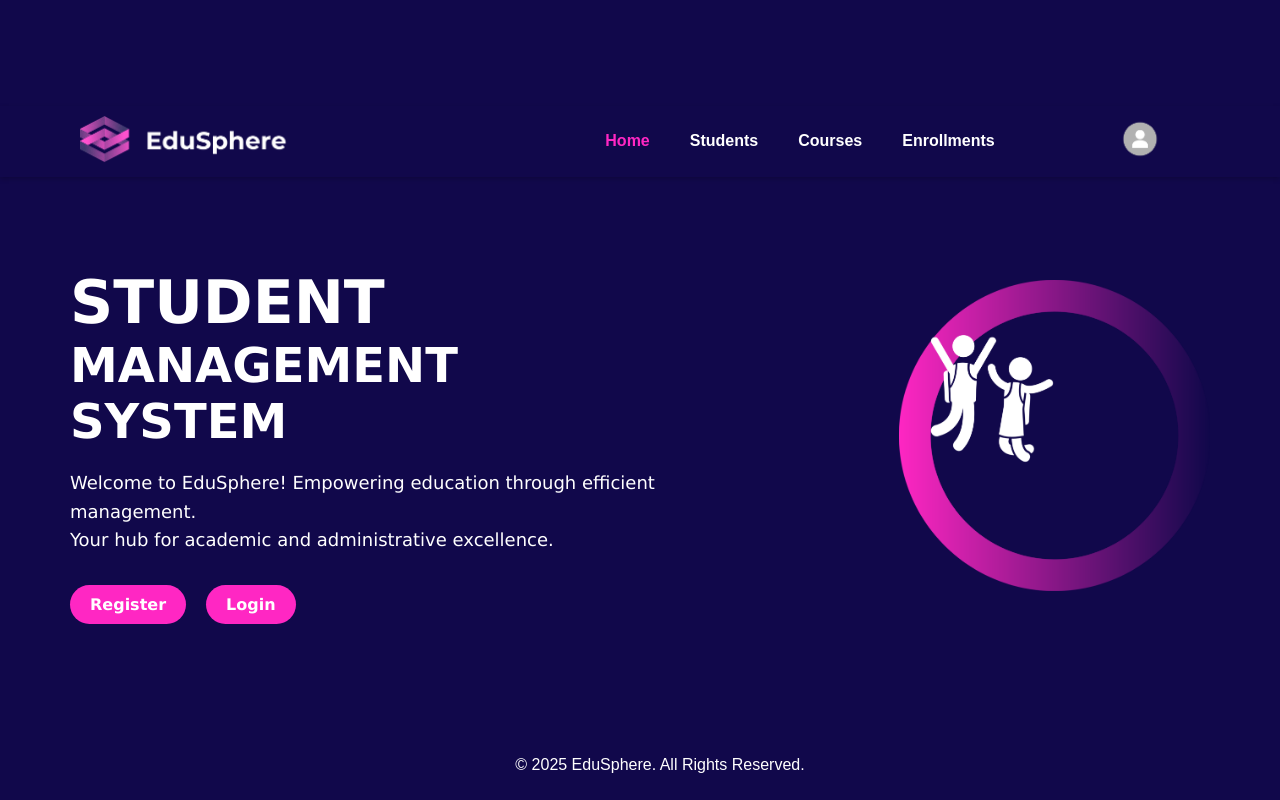
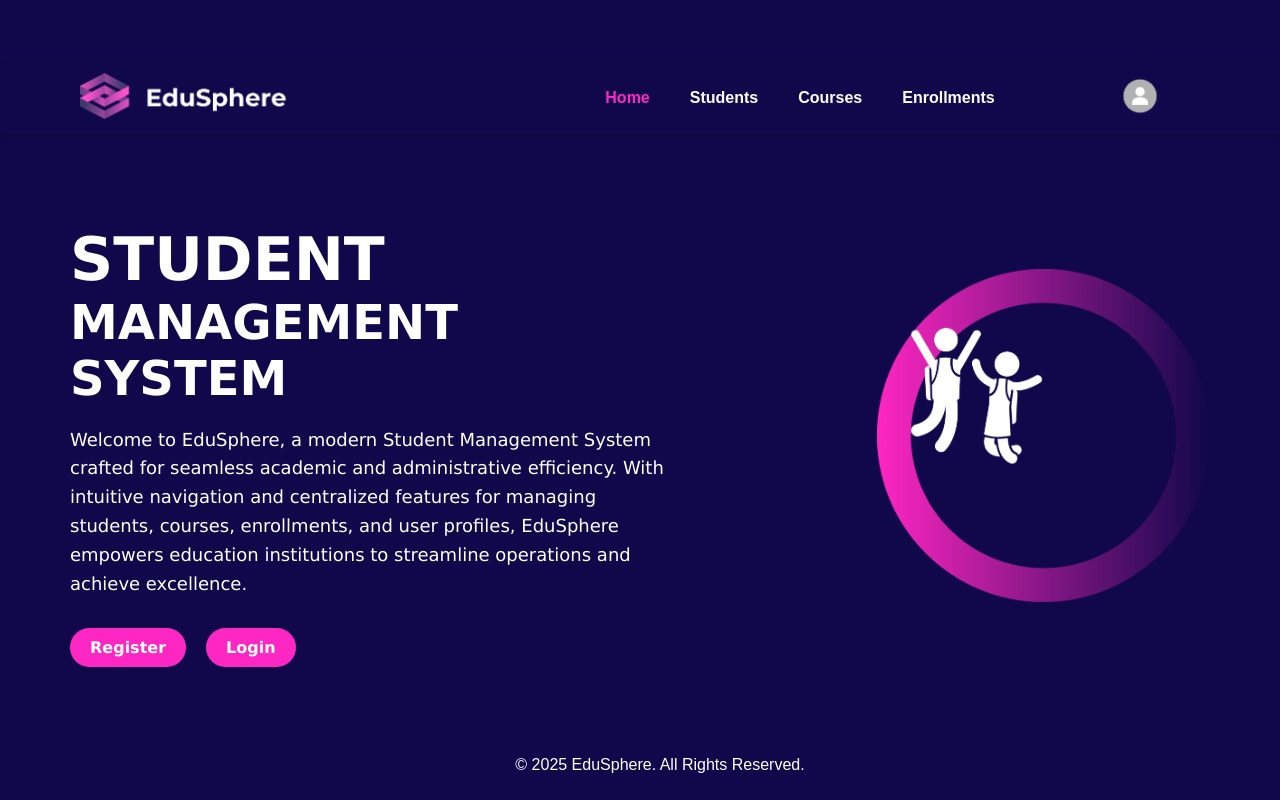
Before and after one commit to Suweka/edusphere-frontend, a React (Create React App) app: page / in a window 1280 px wide. Built offline with nearby package versions, Linux system fonts and the light colour scheme; no server answers.

Commit message:
Update Home.js and home page styles

```diff
--- a/src/pages/Home.js
+++ b/src/pages/Home.js
@@ -1,11 +1,11 @@
 import React from "react";
+import { Link } from "react-router-dom"; // Import Link from react-router-dom
 import Navbar from "../components/Navbar"; // Import Navbar
 import "../styles/Home.css";
 
 const Home = () => {
   return (
     <div className="home-container">
-
       <main className="home-main">
         <div className="welcome-section">
           <h1 className="main-title">
@@ -13,12 +13,15 @@ const Home = () => {
             <br /> MANAGEMENT SYSTEM
           </h1>
           <p className="subtitle">
-            Welcome to EduSphere! Empowering education through efficient management.<br />
-            Your hub for academic and administrative excellence.
+            Welcome to EduSphere, a modern Student Management System crafted for seamless academic
+            and administrative efficiency. With intuitive navigation and centralized features for
+            managing students, courses, enrollments, and user profiles, EduSphere empowers education
+            institutions to streamline operations and achieve excellence.
           </p>
           <div className="action-buttons">
-            <a href="#register" className="btn register-btn">Register</a>
-            <a href="#login" className="btn login-btn">Login</a>
+            {/* Replace href with Link */}
+            <Link to="/register" className="btn register-btn">Register</Link>
+            <Link to="/login" className="btn login-btn">Login</Link>
           </div>
         </div>
         <div className="illustration">
@@ -26,8 +29,7 @@ const Home = () => {
         </div>
       </main>
       <footer className="footer">
-        <p>© 2025 EduSphere. All Rights Reserved.
-        </p>
+        <p>© 2025 EduSphere. All Rights Reserved.</p>
       </footer>
     </div>
   );
--- a/src/styles/Home.css
+++ b/src/styles/Home.css
@@ -125,7 +125,7 @@ body {
   }
 
   .illustration img {
-    max-width: 55%;
+    max-width: 59%;
     height: auto;
     padding-right: 50px;
   }
```
